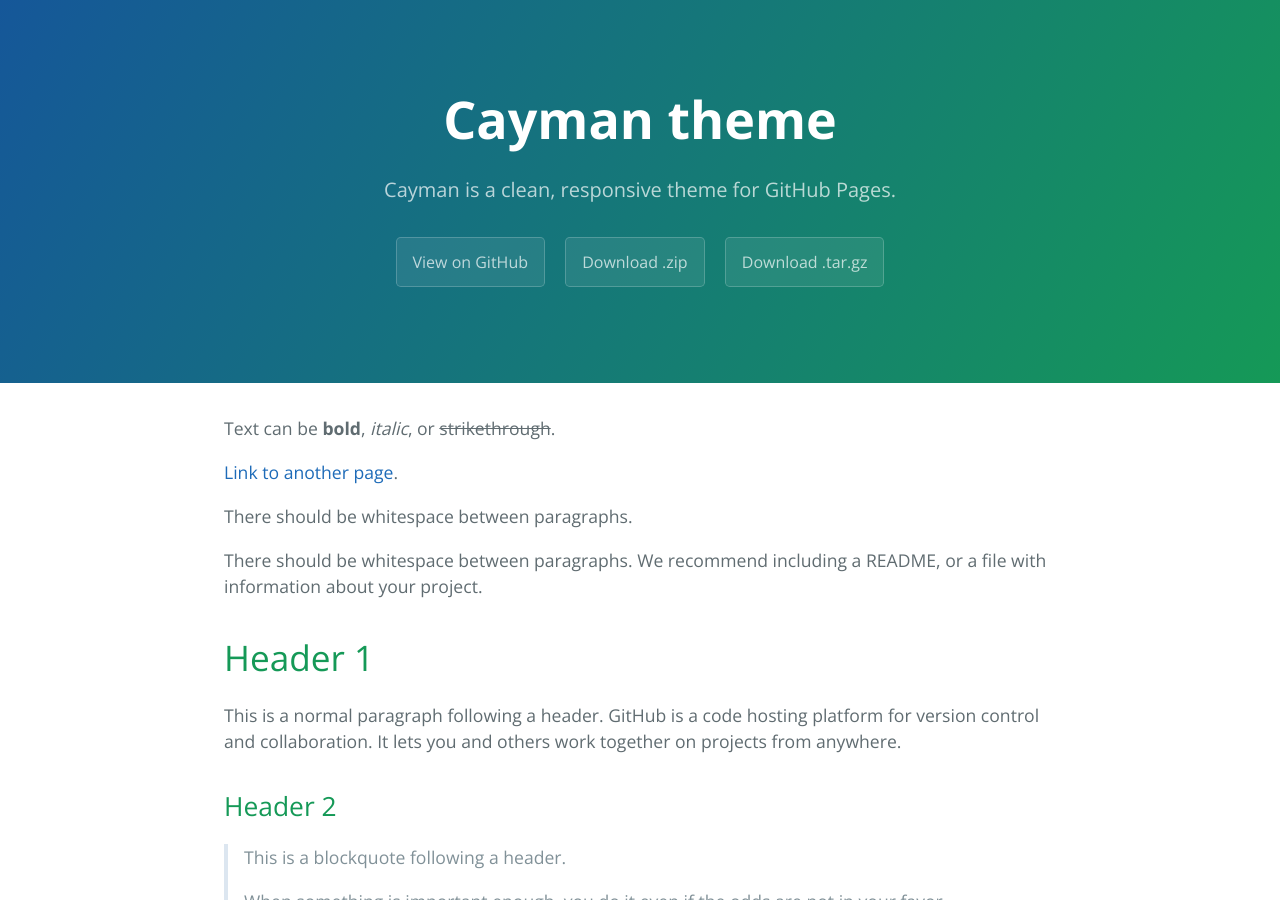
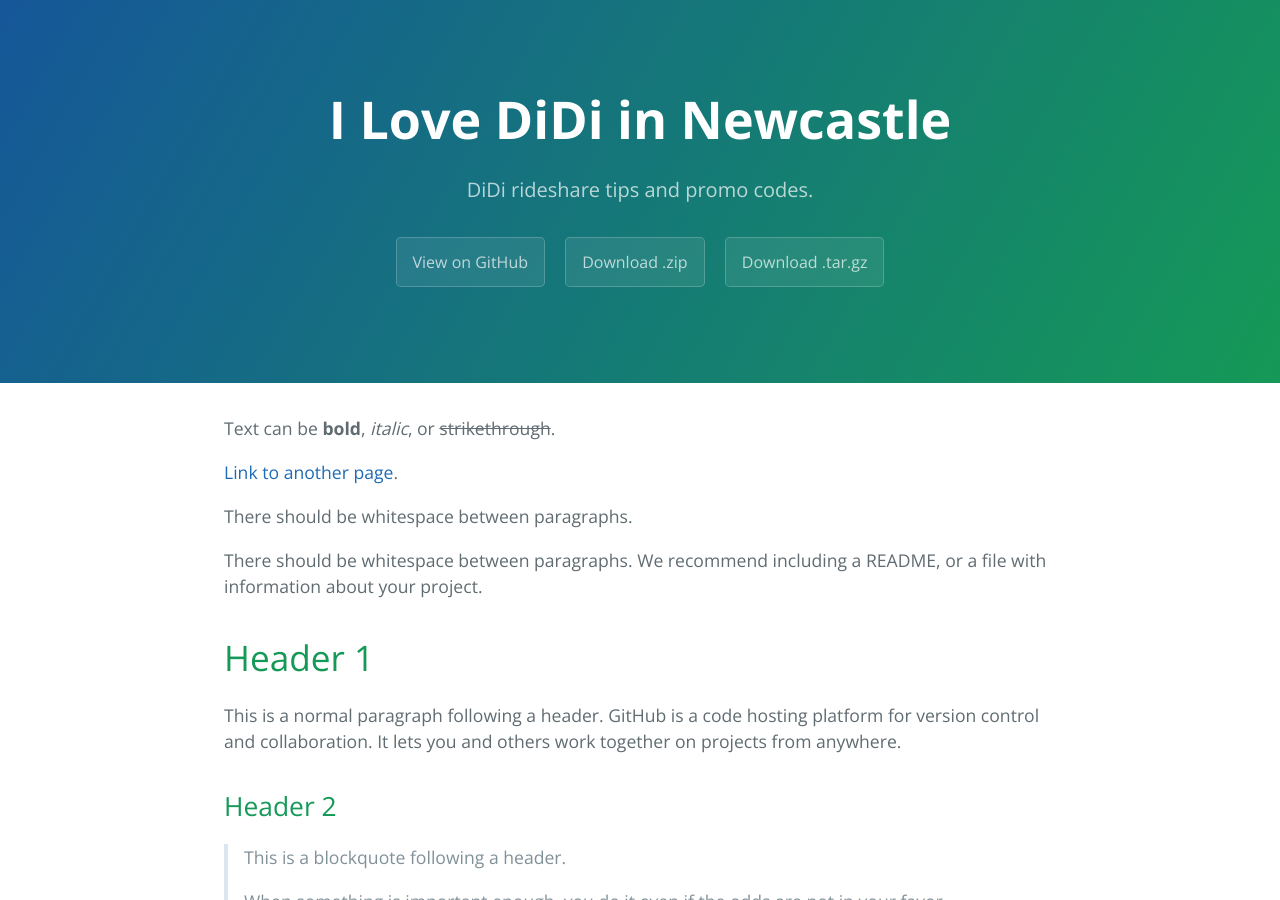
Before and after one commit to ilovedidi/ilovedidi, a Jekyll site: the page built from index.md, in a window 1280 px wide and 900 px high. Built offline with Jekyll 4.4.1, drawn with Linux system fonts in a browser that asks for light colours.

Commit message:
Update _config.yml

```diff
--- a/_config.yml
+++ b/_config.yml
@@ -1,5 +1,5 @@
-title: Cayman theme
-description: Cayman is a clean, responsive theme for GitHub Pages.
+title: I Love DiDi in Newcastle
+description: DiDi rideshare tips and promo codes.
 show_downloads: true
 google_analytics:
 theme: jekyll-theme-cayman
```
